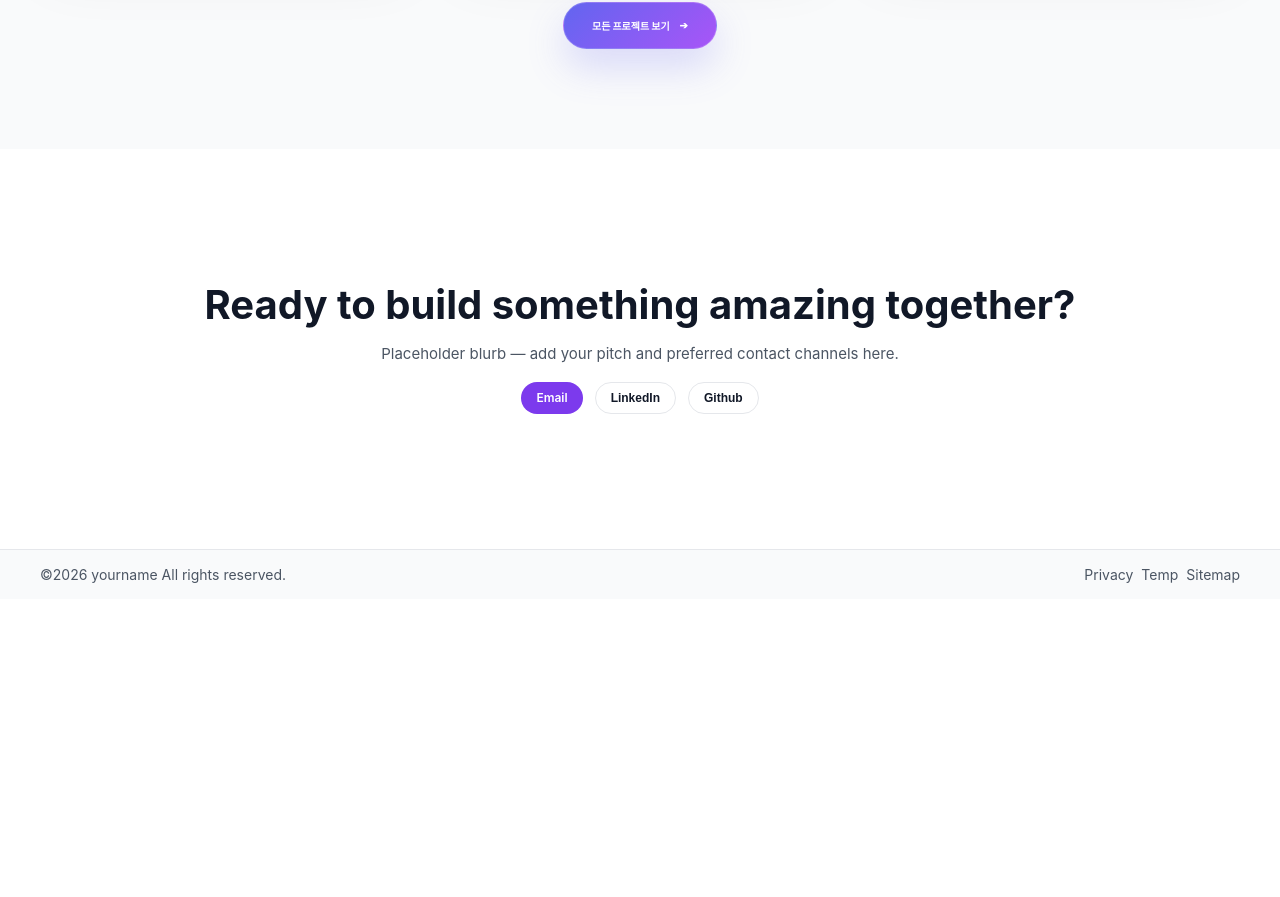
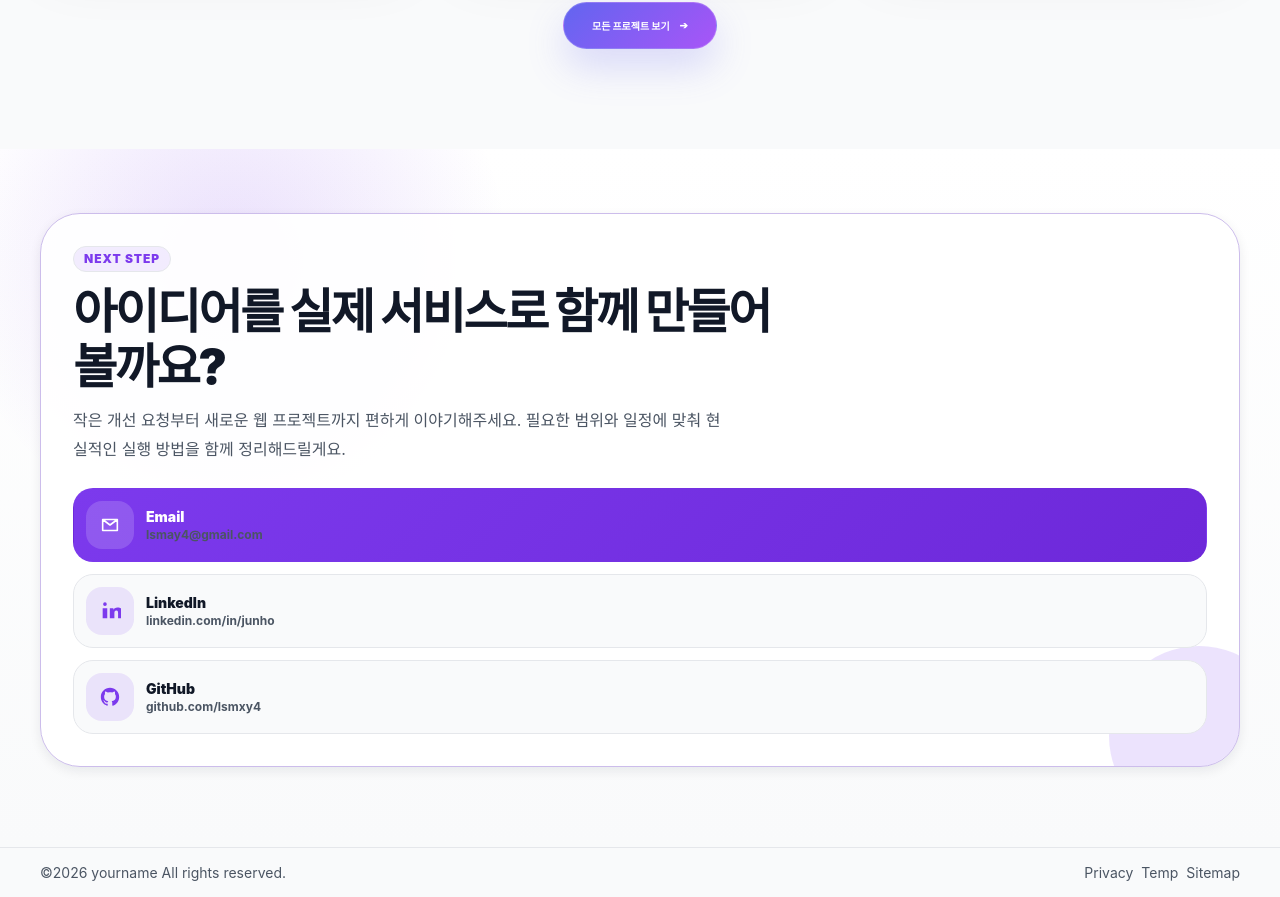
Before and after one commit to lsmxy4/Portfolio, a React (Vite) app: page / in a window 1280 px wide. Shown: the part 6344-7241 px from the top of the page. Before the commit the page ends 6943 px from the top, so only its background shows below. Built offline with nearby package versions, Linux system fonts and the light colour scheme; a web font is replaced by a local one.

Commit message:
ContantCta Page Fixed

```diff
--- a/src/components/contentCta/ContantCta.jsx
+++ b/src/components/contentCta/ContantCta.jsx
@@ -1,29 +1,68 @@
 import React from 'react'
+import { icons } from '../../utils/icons'
+import { contactData } from '../../utils/contactPage'
 import styles from './ContantCta.module.scss'
+
 const ContactCta = () => {
+  const IconMail = icons.mail
+  const IconGithub = icons.github
+  const IconLinkedIn = icons.linkedIn
+
+  const ctaLinks = [
+    {
+      label: 'Email',
+      value: contactData.email,
+      href: `mailto:${contactData.email}`,
+      Icon: IconMail,
+      primary: true,
+    },
+    {
+      label: 'LinkedIn',
+      value: contactData.linkedinLabel,
+      href: contactData.linkedin,
+      Icon: IconLinkedIn,
+    },
+    {
+      label: 'GitHub',
+      value: contactData.githubLabel,
+      href: contactData.github,
+      Icon: IconGithub,
+    },
+  ]
+
   return (
-    <section className={styles.cta_section}
-    aria-labelledby='cta-heading'
-    >
-        <div className={`inner ${styles.inner}`}>
-            <h1 className='tit tit__m'>
-                  Ready to build something amazing together?
-            </h1>
-            <p className="txt">
-                  Placeholder blurb — add your pitch and preferred contact channels here.
-            </p>
-            <div className={styles.cta}>
-                <a className='btn btn__primary btn__small' href="mailto:hello@gmail.com">
-                    Email
-                </a>
-                  <button className='btn  btn__small btn__ghost'  type='button'>
-                    LinkedIn
-                </button>
-                  <button className='btn  btn__small btn__ghost'  type='button'>
-                    Github
-                </button>
-            </div>
+    <section className={styles.cta_section} aria-labelledby='cta-heading'>
+      <div className={`inner ${styles.inner}`}>
+        <div className={styles.copyArea}>
+          <span className={styles.badge}>Next Step</span>
+          <h2 id='cta-heading' className={styles.title}>아이디어를 실제 서비스로 함께 만들어볼까요?</h2>
+          <p className={styles.desc}>
+            작은 개선 요청부터 새로운 웹 프로젝트까지 편하게 이야기해주세요. 필요한 범위와 일정에 맞춰 현실적인
+            실행 방법을 함께 정리해드릴게요.
+          </p>
         </div>
+
+        <div className={styles.ctaGrid} aria-label='연락 채널'>
+          {ctaLinks.map(({ label, value, href, Icon, primary }) => {
+            const LinkIcon = Icon
+            return (
+              <a
+                key={label}
+                className={`${styles.ctaCard} ${primary ? styles.primaryCard : ''}`}
+                href={href}
+                target={href.startsWith('http') ? '_blank' : undefined}
+                rel={href.startsWith('http') ? 'noreferrer' : undefined}
+              >
+                <span className={styles.iconWrap}><LinkIcon /></span>
+                <span className={styles.linkText}>
+                  <strong>{label}</strong>
+                  <small>{value}</small>
+                </span>
+              </a>
+            )
+          })}
+        </div>
+      </div>
     </section>
   )
 }
--- a/src/components/contentCta/ContantCta.module.scss
+++ b/src/components/contentCta/ContantCta.module.scss
@@ -1,21 +1,146 @@
 @use '../../styles/variables' as *;
 
 .cta_section {
-    padding:$space-12 0;
-    height: 50vh;
-    .inner {
-        display: flex;
-        flex-direction: column;
-        justify-content: center;
-        text-align: center;
-        transition:  $transition-theme;
-        background-color: var(--color-bg);
-        gap: $space-3;
-        .cta {
-            display: flex;
-            justify-content: center;
-            gap: $space-2;
+    padding: $space-10 0 $space-12;
+    background:
+        radial-gradient(circle at 18% 16%, color-mix(in srgb, var(--color-primary) 16%, transparent), transparent 28rem),
+        linear-gradient(180deg, var(--color-bg), var(--color-bg-muted));
+    transition: $transition-theme;
+}
 
-        }
+.inner {
+    position: relative;
+    overflow: hidden;
+    display: grid;
+    gap: $space-4;
+    padding: $space-5;
+    border: 1px solid color-mix(in srgb, var(--color-primary) 24%, var(--color-border));
+    border-radius: $radius-xl;
+    background: color-mix(in srgb, var(--color-card-bg) 94%, transparent);
+    box-shadow: var(--shadow-md);
+
+    &::after {
+        content: '';
+        position: absolute;
+        right: -5rem;
+        bottom: -6rem;
+        width: 18rem;
+        height: 18rem;
+        border-radius: 50%;
+        background: color-mix(in srgb, var(--color-primary) 14%, transparent);
+    }
+
+    @media (min-width: $breakpoint-lg) {
+        grid-template-columns: minmax(0, 1fr) minmax(36rem, .82fr);
+        align-items: center;
     }
 }
+
+.copyArea {
+    position: relative;
+    z-index: 1;
+    display: grid;
+    gap: $space-2;
+}
+
+.badge {
+    width: fit-content;
+    padding: .45rem 1rem;
+    border: 1px solid var(--color-border);
+    border-radius: $radius-full;
+    color: var(--color-primary);
+    background: color-mix(in srgb, var(--color-primary) 9%, transparent);
+    font-size: $font-size-xs;
+    font-weight: 900;
+    letter-spacing: .08em;
+    text-transform: uppercase;
+}
+
+.title {
+    max-width: 72rem;
+    color: var(--color-text);
+    font-size: clamp(2.8rem, 5vw, 4.8rem);
+    font-weight: 900;
+    line-height: 1.15;
+    letter-spacing: -0.05em;
+}
+
+.desc {
+    max-width: 66rem;
+    color: var(--color-text-muted);
+    font-size: $font-size-md;
+    line-height: 1.8;
+}
+
+.ctaGrid {
+    position: relative;
+    z-index: 1;
+    display: grid;
+    gap: $space-2;
+}
+
+.ctaCard {
+    display: flex;
+    align-items: center;
+    gap: $space-2;
+    padding: $space-2;
+    border: 1px solid var(--color-border);
+    border-radius: $radius-md;
+    background: var(--color-bg-muted);
+    color: var(--color-text);
+    transition: transform .2s ease, border-color .2s ease, box-shadow .2s ease, background-color .2s ease;
+
+    &:hover {
+        transform: translateY(-.2rem);
+        border-color: color-mix(in srgb, var(--color-primary) 42%, var(--color-border));
+        box-shadow: var(--shadow-sm);
+    }
+}
+
+.primaryCard {
+    background: linear-gradient(135deg, var(--color-primary), $color-primary-hover);
+    color: white;
+    border-color: transparent;
+
+    .iconWrap {
+        background: rgba(255, 255, 255, .16);
+        color: white;
+    }
+
+    small { color: rgba(255, 255, 255, .78); }
+}
+
+.iconWrap {
+    width: 4.8rem;
+    height: 4.8rem;
+    flex-shrink: 0;
+    display: grid;
+    place-items: center;
+    border-radius: 1.6rem;
+    background: color-mix(in srgb, var(--color-primary) 12%, transparent);
+    color: var(--color-primary);
+
+    svg {
+        width: 2.2rem;
+        height: 2.2rem;
+    }
+}
+
+.linkText {
+    min-width: 0;
+    display: flex;
+    flex-direction: column;
+    gap: .2rem;
+
+    strong {
+        font-size: $font-size-sm;
+        font-weight: 900;
+    }
+
+    small {
+        color: var(--color-text-muted);
+        font-size: $font-size-xs;
+        font-weight: 700;
+        word-break: break-all;
+    }
+}
--- a/src/utils/contactPage.js
+++ b/src/utils/contactPage.js
@@ -1,9 +1,9 @@
 export const contactData = {
-    email: 'hello@dev.com',
+    email: 'lsmay4@gmail.com',
     linkedin: 'https://linkedin.com/in/junho',
     linkedinLabel: 'linkedin.com/in/junho',
-    github: 'https://github.com/junho-dev',
-    githubLabel: 'github.com/junho-dev',
+    github: 'https://github.com/lsmxy4',
+    githubLabel: 'github.com/lsmxy4',
 }
 
 export const topics = [
```
